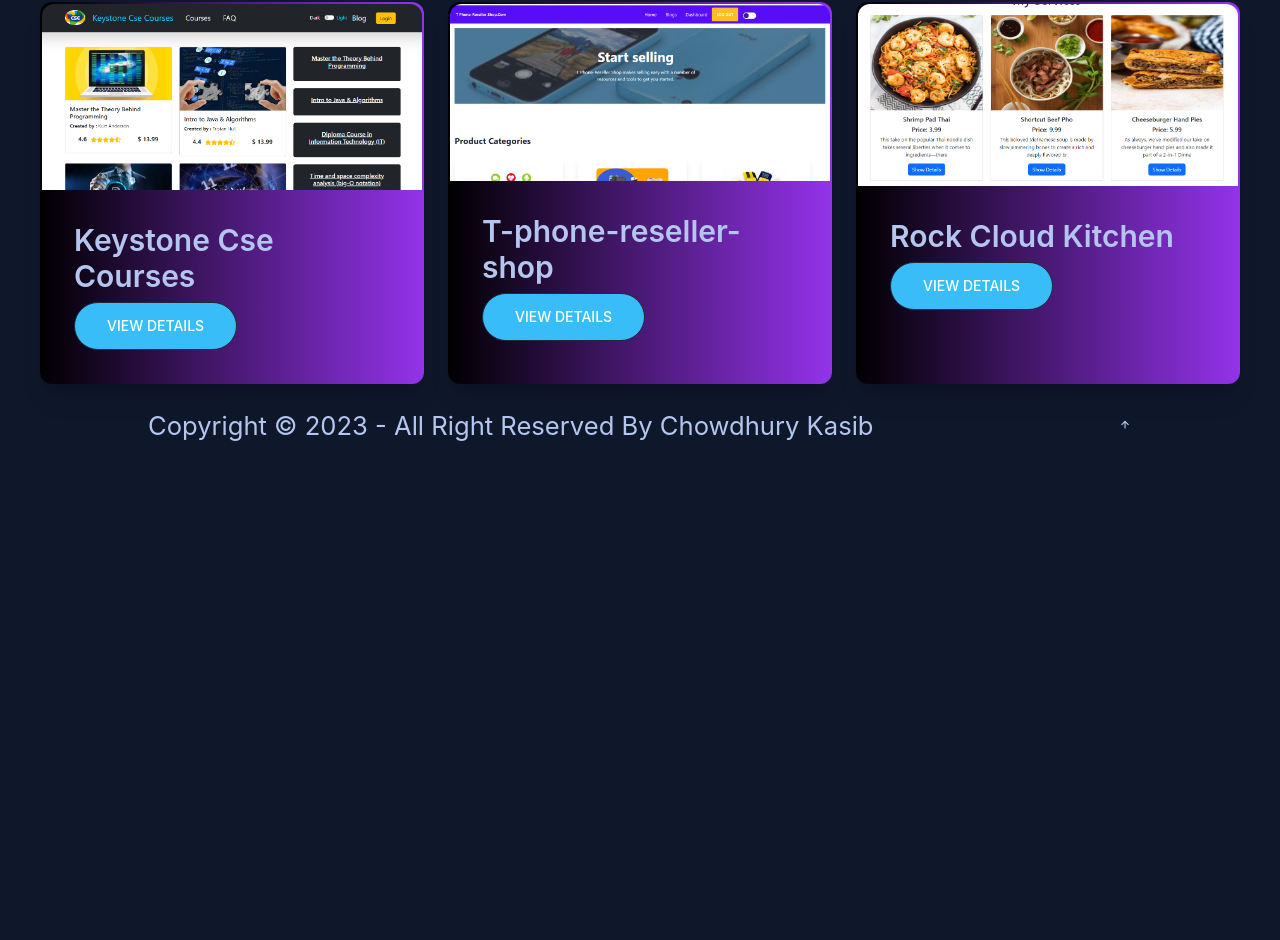
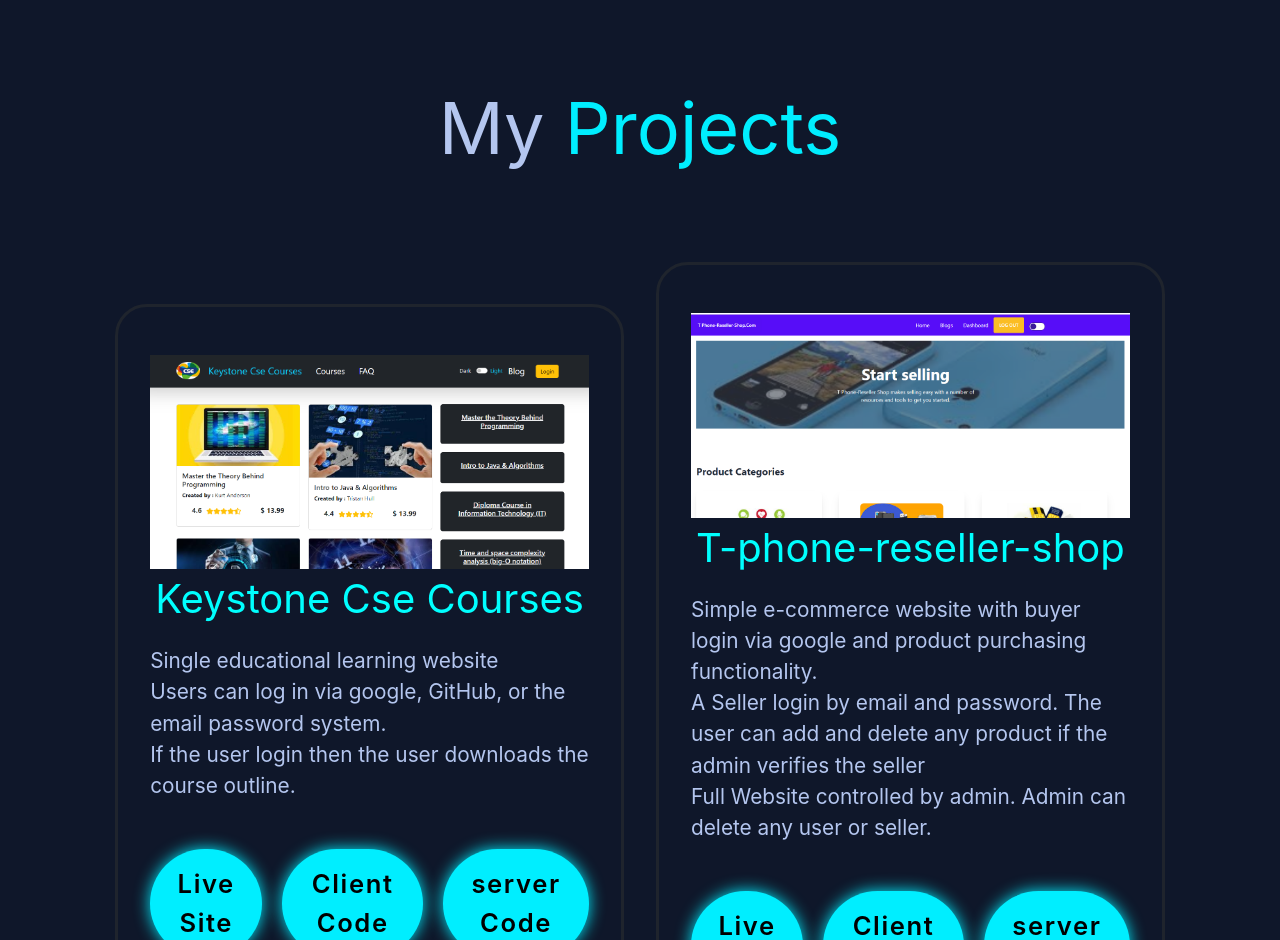
Before and after one commit to chykasib/personal-protfolio-website, a React (Create React App) app: page / in a window 1280 px wide. Shown: the part 966-1906 px from the top of the page. Before the commit the page ends 1474 px from the top, so only its background shows below. Built offline with nearby package versions, Linux system fonts and the light colour scheme.

Commit message:
add footer

```diff
--- a/src/pages/Banner/Banner.css
+++ b/src/pages/Banner/Banner.css
@@ -56,7 +56,7 @@
   box-shadow: none;
 }
 
-.social-media :link {
+.social-media a {
   display: inline-flex;
   justify-content: center;
   align-items: center;
@@ -66,12 +66,12 @@
   border: 2rem solid var(--main-color);
   border-radius: 50%;
   font-size: 2rem;
-  color: var(--main-color);
+  color: black;
   margin: 3rem 1.5rem 3rem 0;
   transition: 0.5s ease;
 }
 
-.social-media :link:hover {
+.social-media a:hover {
   background: var(--main-color);
   color: var(--second-bg-color);
   box-shadow: 0 0 1rem var(--main-color);
--- a/src/pages/Footer/Footer.css
+++ b/src/pages/Footer/Footer.css
@@ -1,6 +1,7 @@
 .footer {
   display: flex;
   justify-content: space-between;
+  text-align: center;
   align-items: center;
   flex-wrap: wrap;
   padding: 2rem 9%;
--- a/src/pages/Footer/Footer.js
+++ b/src/pages/Footer/Footer.js
@@ -8,7 +8,7 @@
         <p>Copyright © 2023 - All Right Reserved By Chowdhury Kasib</p>
       </div>
       <div className="footer-iconTop">
-        <Link to={"/"}>
+        <Link to={"/banner"}>
           <i class="bx bx-up-arrow-alt"></i>
         </Link>
       </div>
--- a/src/pages/Home/Home/Home.js
+++ b/src/pages/Home/Home/Home.js
@@ -5,7 +5,7 @@
 import Projects from "../Projects/Projects/Projects";
 const Home = () => {
   return (
-    <div className="m-10">
+    <div className="my-20">
       {/* <About></About> */}
       <Banner></Banner>
       {/* <Skills></Skills> */}
--- a/src/pages/Home/ProjectDetails/ProjectDetails.js
+++ /dev/null
@@ -1,7 +0,0 @@
-import React from "react";
-
-const ProjectDetails = () => {
-  return <div></div>;
-};
-
-export default ProjectDetails;
--- /dev/null
+++ b/src/pages/Home/Projects/Projects/Project.css
@@ -0,0 +1,74 @@
+.projects h2 {
+  margin-bottom: 5rem;
+}
+
+.projects-container {
+  display: flex;
+  justify-content: center;
+  align-items: center;
+  flex-wrap: wrap;
+  gap: 2rem;
+}
+.btn-home {
+  display: inline-block;
+  justify-content: center;
+  padding: 1rem 1rem;
+  background: var(--main-color);
+  border-radius: 4rem;
+  font-size: 1.6rem;
+  box-shadow: 0 0 1rem var(--main-color);
+  letter-spacing: 0.1rem;
+  font-weight: 600;
+  transition: 0.5s ease;
+}
+
+.btn-home:hover {
+  box-shadow: none;
+}
+.btn-f {
+  display: flex;
+  align-items: center;
+  gap: 20px;
+  color: black;
+  justify-content: space-evenly;
+}
+.projects-container .projects-box {
+  flex: 1 1 30rem;
+  background: var(--second-bg-color);
+  padding: 3rem 2rem 4rem;
+  border-radius: 2rem;
+  text-align: center;
+  border: 0.2rem solid var(--bg-color);
+  transition: 0.5s ease;
+}
+
+.projects-container .projects-box:hover {
+  border-color: var(--main-color);
+  transform: scale(1.02);
+}
+
+.projects-box img {
+  font-size: 7rem;
+  color: var(--main-color);
+}
+
+.projects-box h3 {
+  font-size: 2.5rem;
+  color: aqua;
+}
+
+.projects-box ul {
+  font-size: 1.3rem;
+  justify-content: center;
+  align-items: center;
+  text-align: start;
+  margin: 1rem 0 3rem;
+}
+
+.projects-box ul {
+  font-size: 1.3rem;
+  justify-content: center;
+  align-items: center;
+  text-align: start;
+  margin: 1rem 0 3rem;
+}
--- a/src/pages/Home/Projects/Projects/Projects.js
+++ b/src/pages/Home/Projects/Projects/Projects.js
@@ -1,131 +1,118 @@
 import React from "react";
+import "../Projects/Project.css";
 import image1 from "../../../../asserts/learing.jpg";
 import image2 from "../../../../asserts/resale.jpg";
 import image3 from "../../../../asserts/cloud.jpg";
-import cse1 from "../../../../asserts/learing1.jpg";
-import cse2 from "../../../../asserts/learing2.jpg";
-import cse3 from "../../../../asserts/learing3.jpg";
-import reseller1 from "../../../../asserts/resale1.jpg";
-import reseller2 from "../../../../asserts/resale2.jpg";
-import reseller3 from "../../../../asserts/resale3.jpg";
-import cloud1 from "../../../../asserts/cloud1.png";
-import cloud2 from "../../../../asserts/cloud2.jpg";
-import cloud3 from "../../../../asserts/cloud3.jpg";
-import Project from "../Project/Project";
 const Projects = () => {
-  const projects = [
-    {
-      id: 1,
-      picture: image1,
-      name: "Keystone Cse Courses",
-      images: [cse1, cse2, cse3],
-      details: [
-        "Single educational learning website",
-        "Users can log in via google, GitHub, or the email password system.",
-        "If the user login then the user downloads the course outline.",
-      ],
-      technologies: [
-        "react-bootstrap",
-        "react-router-Dom",
-        "react-pdf",
-        "firebase",
-        "react-pdf",
-        "react-toastify",
-        "react-toggle-dark-mode",
-        "express.js",
-        "vercel",
-      ],
-      Links: [
-        {
-          live: "https://learning-cse.web.app/",
-        },
-        {
-          client: "https://github.com/chykasib/learning-client-side-repo",
-        },
-        {
-          server: "https://github.com/chykasib/learning-server-side-repo",
-        },
-      ],
-    },
-    {
-      id: 2,
-      picture: image2,
-      name: "T-phone-reseller-shop",
-      images: [reseller1, reseller2, reseller3],
-      details: [
-        "Simple e-commerce website with buyer login via google and product purchasing functionality.",
-        "A Seller login by email and password. The user can add and delete any product if the admin verifies the seller",
-        "Full Website controlled by admin. Admin can delete any user or seller.",
-      ],
-      technologies: [
-        "tailwindCss",
-        "react-router-Dom",
-        "axios",
-        "firebase",
-        "daisyui",
-        "react-hook-form",
-        "react-toggle-dark-mode",
-        "express.js",
-        "vercel",
-        "react-hot-toast",
-        "mongodb",
-        "jsonwebtoken",
-      ],
-      Links: [
-        {
-          live: "https://t-phone-reseller-shop.web.app/",
-        },
-        {
-          client: "https://github.com/chykasib/phone-reseller-client-repo",
-        },
-        {
-          server: "https://github.com/chykasib/phone-reseller-server-repo",
-        },
-      ],
-    },
-    {
-      id: 3,
-      picture: image3,
-      name: "Rock Cloud Kitchen",
-      images: [cloud1, cloud2, cloud3],
-      details: [
-        "Simple personalized homemade food shop and delivery services.",
-        "Users can log in by GitHub, google, or email-password system.",
-        "If the user logs in, the user can add a review, see his/her review, and delete the review.",
-      ],
-      technologies: [
-        "react-bootstrap",
-        "react-router-Dom",
-        "react-pdf",
-        "firebase",
-        "react-pdf",
-        "react-toastify",
-        "react-toggle-dark-mode",
-        "express.js",
-        "vercel",
-      ],
-      Links: [
-        {
-          live: "https://rock-cloud-kitchen.web.app/",
-        },
-        {
-          client: "https://github.com/chykasib/cloud-kitchen-client-repo",
-        },
-        {
-          server: "https://github.com/chykasib/cloud-kitchen-server-repo",
-        },
-      ],
-    },
-  ];
   return (
-    <>
-      <h1 className="text-5xl my-10 text-white">Projects Area</h1>
-      <div className="grid lg:grid-cols-3  gap-6">
-        {projects.map((project) => (
-          <Project key={project.id} project={project}></Project>
-        ))}
+    <section className="projects">
+      <h2 className="heading">
+        My <span>Projects</span>
+      </h2>
+      <div className="projects-container">
+        <div className="projects-box">
+          <img src={image1} alt="" />
+          <h3>Keystone Cse Courses</h3>
+          <ul>
+            <li>Single educational learning website</li>
+            <li>
+              Users can log in via google, GitHub, or the email password system.
+            </li>
+            <li>
+              If the user login then the user downloads the course outline.
+            </li>
+          </ul>
+          <div className="btn-f">
+            <a href={"https://learning-cse.web.app/"} className="btn-home">
+              Live Site
+            </a>
+            <a
+              href={"https://github.com/chykasib/learning-client-side-repo"}
+              className="btn-home"
+            >
+              Client Code
+            </a>
+            <a
+              href={"https://github.com/chykasib/learning-server-side-repo"}
+              className="btn-home"
+            >
+              server Code
+            </a>
+          </div>
+        </div>
+        <div className="projects-box">
+          <img src={image2} alt="" />
+          <h3>T-phone-reseller-shop</h3>
+          <ul>
+            <li>
+              Simple e-commerce website with buyer login via google and product
+              purchasing functionality.
+            </li>
+            <li>
+              A Seller login by email and password. The user can add and delete
+              any product if the admin verifies the seller
+            </li>
+            <li>
+              Full Website controlled by admin. Admin can delete any user or
+              seller.
+            </li>
+          </ul>
+          <div className="btn-f">
+            <a
+              href="https://t-phone-reseller-shop.web.app/"
+              className="btn-home"
+            >
+              Live Site
+            </a>
+            <a
+              href="https://github.com/chykasib/cloud-kitchen-client-repo"
+              className="btn-home"
+            >
+              Client Code
+            </a>
+            <a
+              href="https://github.com/chykasib/phone-reseller-server-repo"
+              className="btn-home"
+            >
+              server Code
+            </a>
+          </div>
+        </div>
+        <div className="projects-box">
+          <img src={image3} alt="" />
+          <h3>Keystone Cse Courses</h3>
+          <ul>
+            <li>
+              Simple personalized homemade food shop and delivery services.
+            </li>
+            <li>
+              Users can log in by GitHub, google, or email-password system.
+            </li>
+            <li>
+              If the user logs in, the user can add a review, see his/her
+              review, and delete the review.
+            </li>
+          </ul>
+          <div className="btn-f">
+            <a href="https://rock-cloud-kitchen.web.app/" className="btn-home">
+              Live Site
+            </a>
+            <a
+              href="https://github.com/chykasib/cloud-kitchen-client-repo"
+              className="btn-home"
+            >
+              Client Code
+            </a>
+            <a
+              href="https://github.com/chykasib/cloud-kitchen-server-repo"
+              className="btn-home"
+            >
+              server Code
+            </a>
+          </div>
+        </div>
       </div>
-    </>
+    </section>
   );
 };
 
```
Also changed, not shown: src/Routes/Routes/Routes.js (+10 -2 lines), src/pages/Banner/Banner.js (+12 -14 lines), src/pages/Contact/Contact.js (+20 -12 lines), src/pages/Shared/Navbar/Navbar.js (+11 -2 lines).
